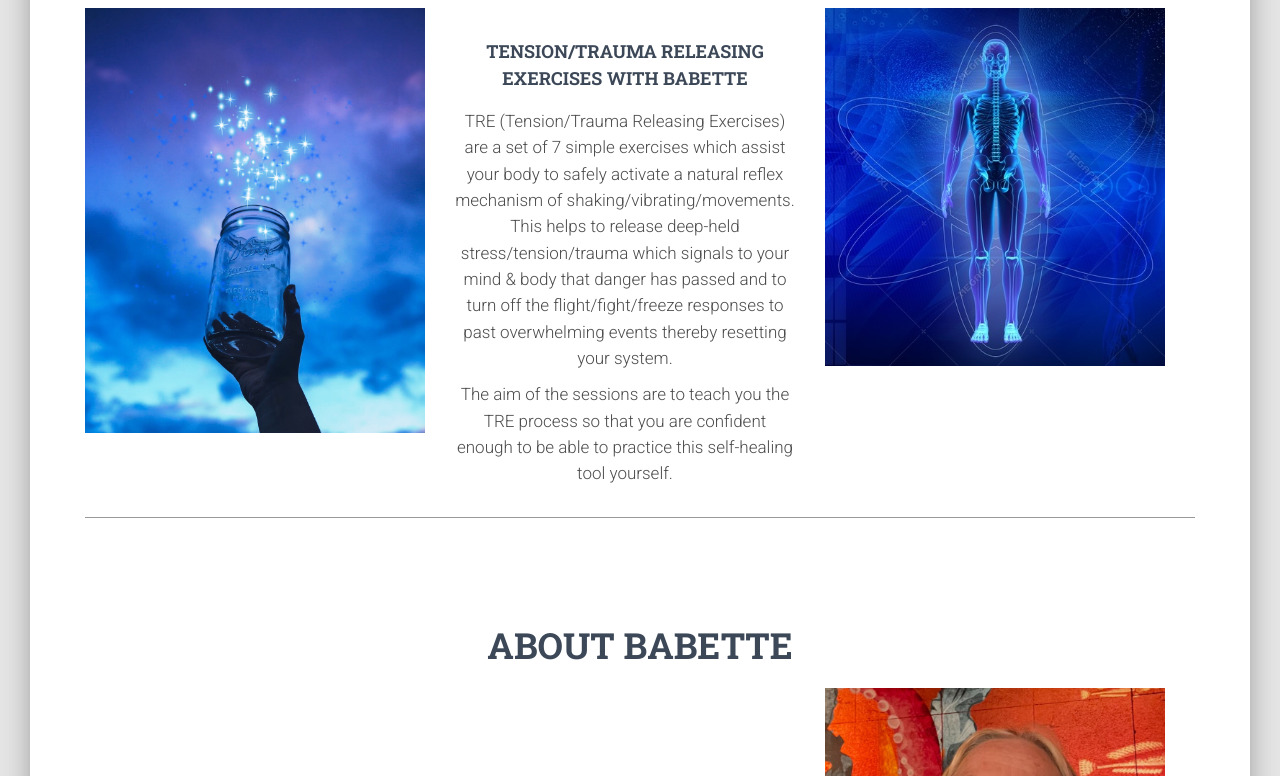
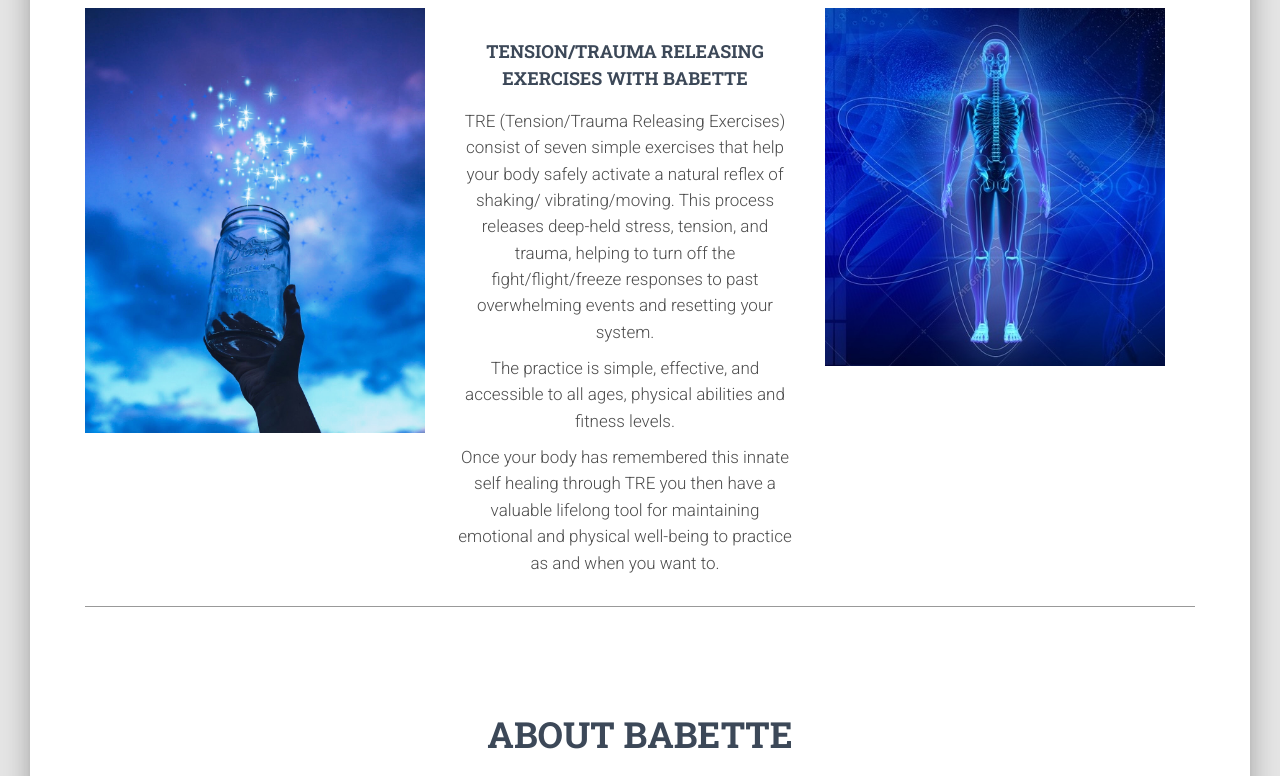
Before and after one commit to StevieSeccombe1/tre-with-babette, a Next.js app: page / in a window 1280 px wide. Shown: the part 722-1498 px from the top of the page. Built offline with nearby package versions, Linux system fonts and the light colour scheme.

Commit message:
Update HomePageInfoSection.js

```diff
--- a/pages-sections/HomePageInfoSection.js
+++ b/pages-sections/HomePageInfoSection.js
@@ -20,9 +20,10 @@ export default function HomePageInfoSection() {
                 <GridItem xs={12} sm={12} md={4}>
                     <h4 className={classes.title}>TENSION/TRAUMA RELEASING EXERCISES WITH BABETTE</h4>
                     <h5 className={classes.description}>
-                    TRE (Tension/Trauma Releasing Exercises) are a set of 7 simple exercises which assist your body to safely activate a natural reflex mechanism of shaking/vibrating/movements. This helps to release deep-held stress/tension/trauma which signals to your mind & body that danger has passed and to turn off the flight/fight/freeze responses to past overwhelming events thereby resetting your system.</h5>
-                    <h5 className={classes.description}>The aim of the sessions are to teach you the TRE process so that you are confident enough to be able to practice this self-healing tool yourself.</h5>
-                </GridItem>
+                    TRE (Tension/Trauma Releasing Exercises) consist of seven simple exercises that help your body safely activate a natural reflex of shaking/ vibrating/moving. This process releases deep-held stress, tension, and trauma, helping to turn off the fight/flight/freeze responses to past overwhelming events and resetting your system.</h5>
+                    <h5 className={classes.description}>The practice is simple, effective, and accessible to all ages, physical abilities and fitness levels.</h5>
+                    <h5 className={classes.description}>Once your body has remembered this innate self healing through TRE you then have a valuable lifelong tool for maintaining emotional and physical well-being to practice as and when you want to.</h5>
+                 </GridItem>
                 <GridItem xs={12} sm={12} md={4}><Image alt="Body" src={img2} objectFit="contain" objectPosition="top" /></GridItem>
             </GridContainer>
         </div>
```
